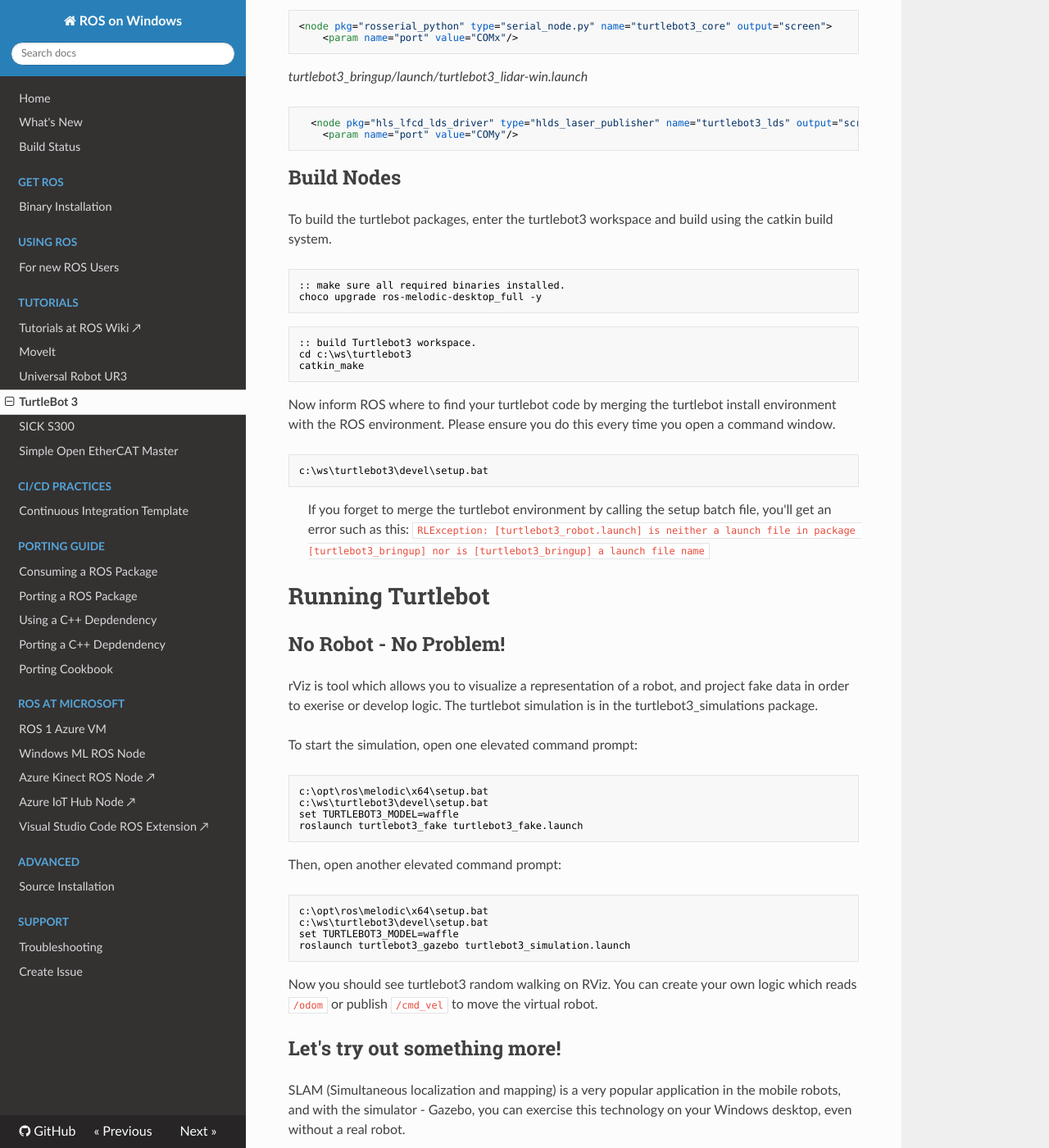
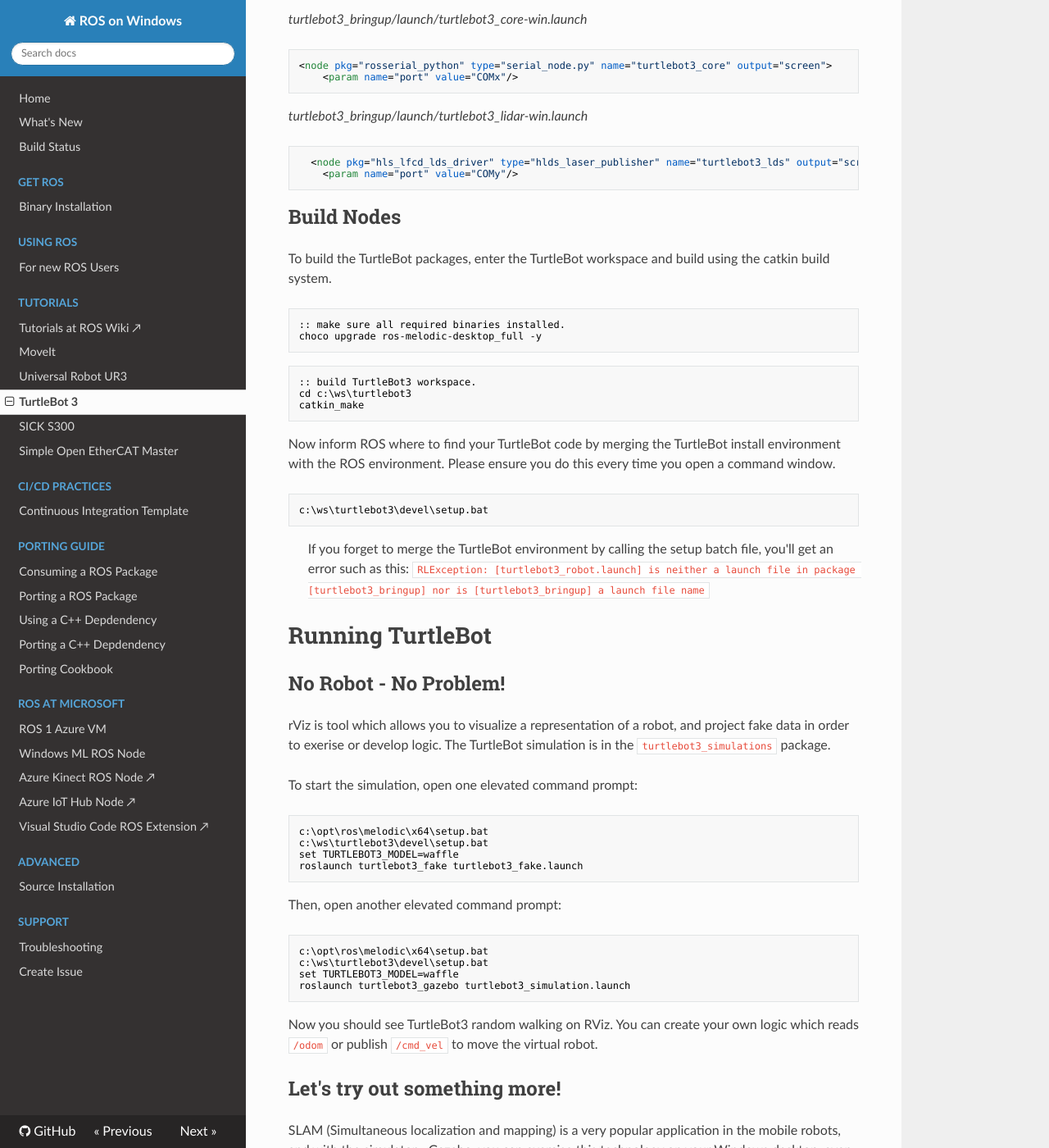
Before and after one commit to ms-iot/ROSOnWindows, an MkDocs documentation site: the page built from docs/Turtlebot/Turtlebot3.md, in a window 1280 px wide and 1400 px high, scrolled down 2021 px. Shown: the whole window at 82% size. Built offline with MkDocs 1.6.1, drawn with Linux system fonts in a browser that asks for light colours; nearby versions of some CDN libraries; some of the changed text lies outside the part shown.

Commit message:
MkDocs style fixes. (#182)

````diff
--- a/docs/Turtlebot/Turtlebot3.md
+++ b/docs/Turtlebot/Turtlebot3.md
@@ -1,15 +1,15 @@
-# Turtlebot 3
-Getting Started with the Turtlebot 3 running Windows. The ROS for Ubuntu documentation is located at the [Robotis website](http://emanual.robotis.com/docs/en/platform/turtlebot3/overview/).
+# TurtleBot 3
+Getting Started with the TurtleBot 3 running Windows. The ROS for Ubuntu documentation is located at the [Robotis website](http://emanual.robotis.com/docs/en/platform/turtlebot3/overview/).
 The documentation on this page will describe the differences between Ubuntu and Windows.
 
 # Windows Requirements
 ## Windows Software
-The Turtlebot 3 uses a Lidar which requires the following driver.
+The TurtleBot 3 uses a Lidar which requires the following driver.
 + [CP2102 Driver](https://www.silabs.com/products/development-tools/software/usb-to-uart-bridge-vcp-drivers)
 
 # Guide
 ## General notes
-The turtlebot documentation uses the unix command 'export' to set environment variables, instead use the following:
+The TurtleBot documentation uses the unix command 'export' to set environment variables, instead use the following:
 ```no-highlight
 set TURTLEBOT3_MODEL=waffle
 ```
@@ -37,7 +37,7 @@
 > ROS on Windows was brought up using [Up2](http://www.up-board.org/upsquared) and an Intel Nuc.
 
 ## Create a new workspace
-In a Command Window set up with the ROS environment, create a directory for your robot workspaces and a workspace for turtlebot.
+In a Command Window set up with the ROS environment, create a directory for your robot workspaces and a workspace for TurtleBot.
 
 ```no-highlight
 mkdir c:\ws\turtlebot3\src
@@ -52,12 +52,13 @@
 rosdep install --from-paths src --ignore-src -r -y
 ```
 
-## Customize Turtlebot Launch Files
+## Customize TurtleBot Launch Files
 Modify the ROS Launch files to map the devices to the correct COM port. To determine which COM ports you require, right click on the Windows Start Menu, Select Device Manager.
 
 Under the `Ports (COM & LPT)` node:
+
  * USB Serial Debice (COMx) is the OpenCR board.
- * Silicon Labs CP210x USB to UART Bridge (COMy) is the Lidar
+ * Silicon Labs CP210x USB to UART Bridge (COMy) is the Lidar.
 
 Enter the COM port in the correct fields in the launch files below:
 
@@ -77,31 +78,31 @@
 
 
 ## Build Nodes
-To build the turtlebot packages, enter the turtlebot3 workspace and build using the catkin build system.
+To build the TurtleBot packages, enter the TurtleBot workspace and build using the catkin build system.
 ```no-highlight
 :: make sure all required binaries installed.
 choco upgrade ros-melodic-desktop_full -y
 ```
 
 ```no-highlight
-:: build Turtlebot3 workspace.
+:: build TurtleBot3 workspace.
 cd c:\ws\turtlebot3
 catkin_make
 ```
 
-Now inform ROS where to find your turtlebot code by merging the turtlebot install environment with the ROS environment. Please ensure you do this every time you open a command window.
+Now inform ROS where to find your TurtleBot code by merging the TurtleBot install environment with the ROS environment. Please ensure you do this every time you open a command window.
 
 ```no-highlight
 c:\ws\turtlebot3\devel\setup.bat
 ```
 
-> If you forget to merge the turtlebot environment by calling the setup batch file, you'll get an error such as this:
+> If you forget to merge the TurtleBot environment by calling the setup batch file, you'll get an error such as this:
 > `RLException: [turtlebot3_robot.launch] is neither a launch file in package [turtlebot3_bringup] nor is [turtlebot3_bringup] a launch file name`
 
-# Running Turtlebot
+# Running TurtleBot
 
 ## No Robot - No Problem!
-rViz is tool which allows you to visualize a representation of a robot, and project fake data in order to exerise or develop logic. The turtlebot simulation is in the turtlebot3_simulations package.
+rViz is tool which allows you to visualize a representation of a robot, and project fake data in order to exerise or develop logic. The TurtleBot simulation is in the `turtlebot3_simulations` package.
 
 To start the simulation, open one elevated command prompt:
 
@@ -121,7 +122,7 @@
 roslaunch turtlebot3_gazebo turtlebot3_simulation.launch
 ```
 
-Now you should see turtlebot3 random walking on RViz. You can create your own logic which reads `/odom` or publish `/cmd_vel` to move the virtual robot.
+Now you should see TurtleBot3 random walking on RViz. You can create your own logic which reads `/odom` or publish `/cmd_vel` to move the virtual robot.
 
 ## Let's try out something more!
 SLAM (Simultaneous localization and mapping) is a very popular application in the mobile robots, and with the simulator - Gazebo, you can exercise this technology on your Windows desktop, even without a real robot.
@@ -142,17 +143,17 @@
 roslaunch turtlebot3_gazebo turtlebot3_gazebo_cartographer_demo.launch
 ```
 
-After a few moments, you will see Gazebo running a simulated world with your simulated turtlebot, RViz running the mapping progress, and a simulation node to drive the turtlebot random walking.
+After a few moments, you will see Gazebo running a simulated world with your simulated TurtleBot, RViz running the mapping progress, and a simulation node to drive the TurtleBot random walking.
 
 ![](../Assets/Turtlebot3_Gazebo_SLAM.gif)
 
-## Run Turtlebot3 with Sensors connected to your development machine.
-If you have Turtlebot3 hardware, you can plug the sensors directly into your development machine to iterate on fuctionality with
+## Run TurtleBot3 with Sensors connected to your development machine.
+If you have TurtleBot3 hardware, you can plug the sensors directly into your development machine to iterate on fuctionality with
 your development machine. Perform the steps to set up the launch file for your development system.
 
 In one command window, start `roscore`.
 
-In another command window, launch the turtlebot robot code.
+In another command window, launch the TurtleBot robot code.
 
 ```no-highlight
 roslaunch turtlebot3_bringup turtlebot3_robot.launch
````
Also changed, not shown: docs/GettingStarted/Troubleshooting.md (+9 -3 lines), docs/ROSAtMS/ROS1AzureVM.md (+1 -0 lines), docs/ROSAtMS/WinML.md (+1 -0 lines), docs/tutorials/sick_s300/getting_started.md (+1 -1 lines).
